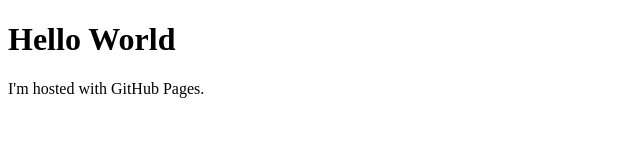
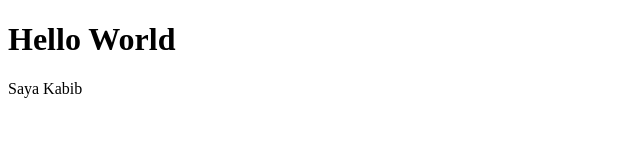
Before and after one commit to kabib/kabib.github.io, a plain HTML site: page index.html in a window 1280 px wide. Shown: the whole page, without its empty margins (0-640 px from the left). Drawn offline with Linux system fonts and the light colour scheme.

Commit message:
Update index.html

```diff
--- a/index.html
+++ b/index.html
@@ -2,6 +2,6 @@
 <html>
 <body>
 <h1>Hello World</h1>
-<p>I'm hosted with GitHub Pages.</p>
+<p>Saya Kabib</p>
 </body>
 </html>
```
